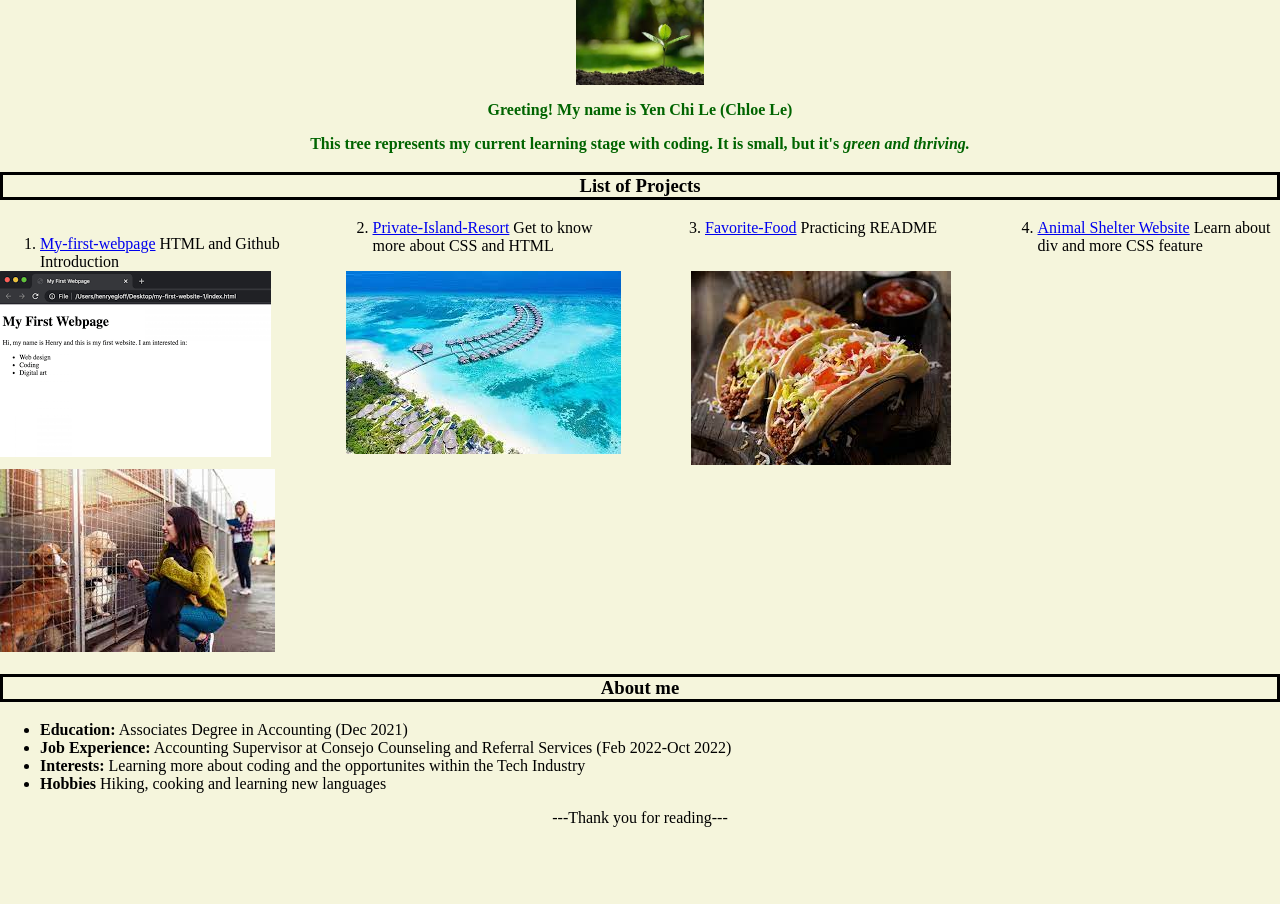
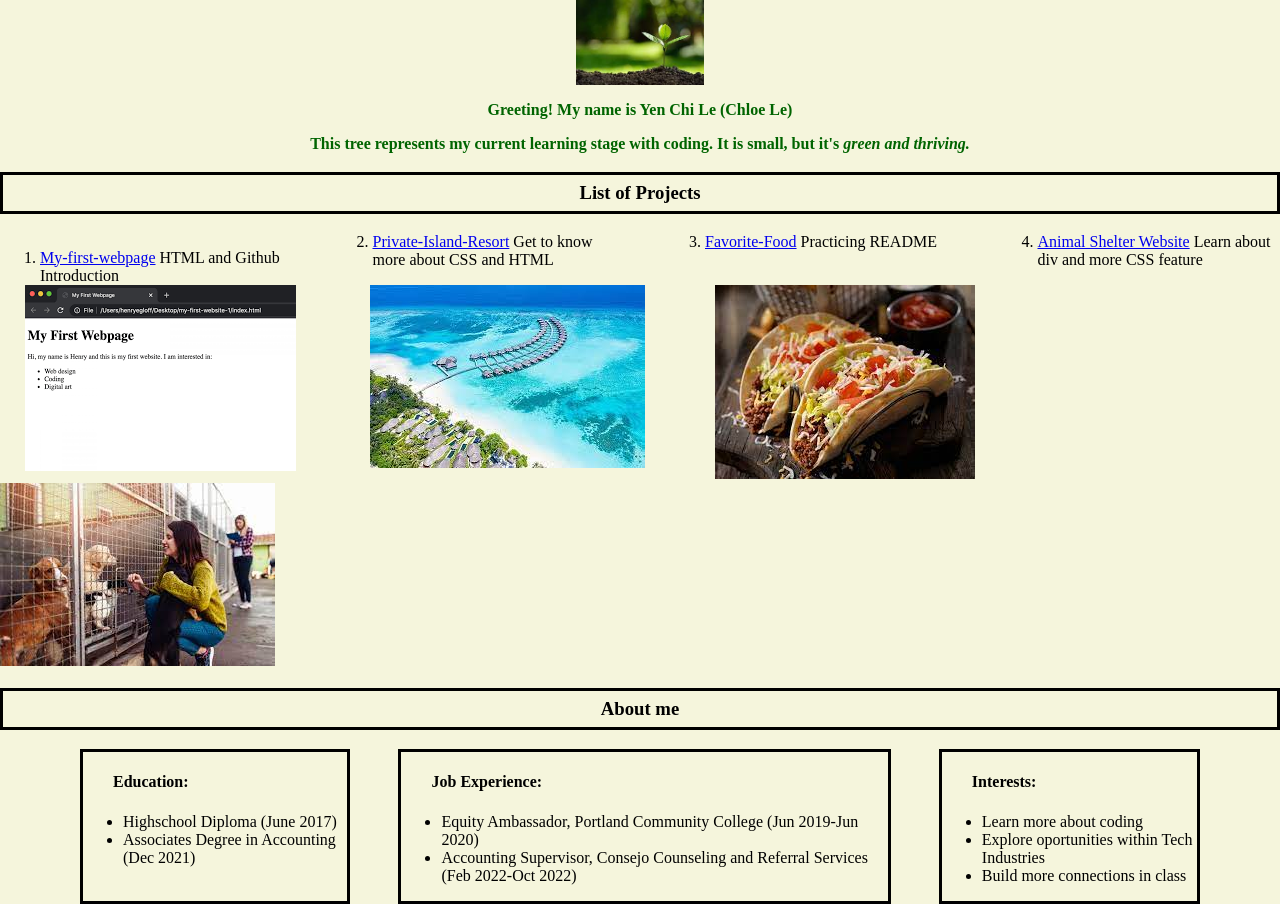
Before and after one commit to ChloeL6/Week-1-Independent-Project, a plain HTML site: page index.html in a window 1280 px wide. Before the commit the page ends 827 px from the top, so only its background shows below. Drawn offline with Linux system fonts and the light colour scheme.

Commit message:
Add box and adjust margin for the columns

```diff
--- a/css/styles.css
+++ b/css/styles.css
@@ -1,10 +1,11 @@
 h3{
   border-style: solid;
   text-align: center;
-  padding: auto;
+  padding: 7px;
 }
 body{
   margin:auto;
+  background-color: beige;
 }
 .center {
   display: block;
@@ -18,16 +19,39 @@ p{
 }
 .column{
   float: left;
-  width: 27%;
+  width: 25%;
   padding: auto;
+  margin-left: 25px;
 }
 .column1{
   column-count: 4;
   column-gap: 50px ;
 }
-body{
-  background-color: beige;
-}
+
 footer{
   text-align: center;
 }
+.description{
+  text-align: left;
+}
+.me1{
+  border-style: solid;
+  margin-left: 5rem;
+}
+.me2{
+  border-style: solid;
+  margin-left: 3rem;
+  margin-right: 3rem;
+}
+.me3{
+  border-style: solid;
+  margin-right: 5rem;
+}
+.me{
+  column-count: 3;
+  column-width: 100%;
+  display: flex;
+}
+h4{
+  margin-left: 30px;
+}
--- a/index.html
+++ b/index.html
@@ -11,15 +11,14 @@
   <img src="tree/tree.jpg" alt="Little tree" class="center">
   <p> <span><strong>Greeting! My name is Yen Chi Le (Chloe Le)</strong></span> </p>
   <p> <strong>This tree represents my current learning stage with coding. It is small, but it's <em>green and thriving.</em></strong></p>
-  <div class="body">
-      <h3>List of Projects</h3>
+    <h3>List of Projects</h3>
       <div class="column1">
         <ol>
           <li><a href="https://github.com/ChloeL6/my-first-webpage.git/">My-first-webpage</a> HTML and Github Introduction</li>
           <li><a href="https://github.com/ChloeL6/Private-Island-Resort.git">Private-Island-Resort</a> Get to know more about CSS and HTML</li>
           <li><a href="https://github.com/ChloeL6/Favorite-Food.git">Favorite-Food</a> Practicing README</li>
           <li><a href="https://github.com/ChloeL6/Animal-Shelter-Website.git">Animal Shelter Website</a> Learn about div and more CSS feature</li>
-       </ol>
+        </ol>
       </div>
        <div class="column">
         <img src="tree/1wp.png" alt="Example for my first webpage">
@@ -33,17 +32,32 @@
        <div>
         <img src="tree/animal.jpg" alt="Animal Shelter">
        </div>
-      <div class="list">
-        <h3>About me</h3>
+
+    <h3>About me</h3>
+    <div class="me">
+      <div class="me1">
+        <h4>Education:</h4>
           <ul>
-            <li><strong>Education:</strong> Associates Degree in Accounting (Dec 2021)
-            <li><strong>Job Experience:</strong> Accounting Supervisor at Consejo Counseling and Referral Services (Feb 2022-Oct 2022)</li>
-            <li><strong>Interests:</strong> Learning more about coding and the opportunites within the Tech Industry</li>
-            <li><strong>Hobbies</strong> Hiking, cooking and learning new languages  </li>
+            <li>Highschool Diploma (June 2017)</li>
+            <li>Associates Degree in Accounting (Dec 2021)</li>
           </ul>
       </div>
-  </div>
-   <footer>---Thank you for reading---</footer>
+      <div class="me2">
+        <h4>Job Experience:</h4>
+          <ul>
+            <li>Equity Ambassador, Portland Community College (Jun 2019-Jun 2020)</li>
+            <li>Accounting Supervisor, Consejo Counseling and Referral Services (Feb 2022-Oct 2022)</li>
+          </ul>
+        </div>
+      <div class="me3">
+        <h4>Interests:</h4>
+          <ul>
+            <li>Learn more about coding</li>
+            <li>Explore oportunities within Tech Industries</li>
+            <li>Build more connections in class</li>
+          </ul>
+      </div>
+    </div>
 
 </body>
 </html>
```
